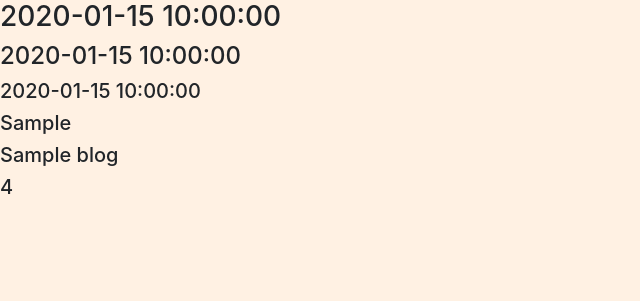
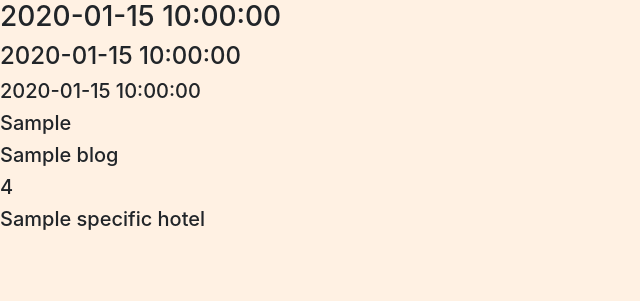
Before and after one commit to Chrisss09/Travel-Tracker, a Flask app: template templates/country.html in a window 1280 px wide. Shown: the part 158-459 px from the top of the page, without its empty margins (0-640 px from the left). Run offline with Flask 2, Linux system fonts and the light colour scheme; the template is opened without the code that fills it: most values are stand-ins (such as "Sample title", 1, 10 or a date in 2020); parts of the project's set-up code (start-up, migrations or seed data) failed here and were passed over; some libraries are stand-ins or nearby versions.

Commit message:
Trying to work with two collections

```diff
--- a/app.py
+++ b/app.py
@@ -9,6 +9,7 @@ app.config["MONGO_URI"] = os.getenv('MONGO_URI')
 
 mongo = PyMongo(app)
 countries = mongo.db.country.find()
+hotels = mongo.db.hotel.find()
 
 @app.route('/')
 @app.route('/home')
@@ -17,14 +18,13 @@ def index():
 
 @app.route('/travel_planner')
 def travel_planner():
-    return render_template('planner.html', country=mongo.db.country.find())
+    return render_template('planner.html', country=mongo.db.country.find(), hotel=mongo.db.hotel.find())
 
-@app.route('/current_country/<country_id>', methods=['POST', 'GET'])
-def current_country(country_id):
-    #for count in countries.find():
-        #print(count)
+@app.route('/current_country/<country_id>/<hotel_info>', methods=['POST', 'GET'])
+def current_country(country_id, hotel_info):
     specific_country = mongo.db.country.find_one({'_id': ObjectId(country_id)})
-    return render_template('country.html', specific_country = specific_country)
+    specific_hotel = mongo.db.hotel.find_one({'_id': ObjectId(hotel_info)})
+    return render_template('country.html', specific_country = specific_country, specific_hotel = specific_hotel)
 
 if __name__ == '__main__':
     app.run(host=os.environ.get('IP'),
--- a/templates/country.html
+++ b/templates/country.html
@@ -1,7 +1,5 @@
 {% extends 'base.html' %}
 {% block content %}
-
-
 
     <h1>{{ specific_country.country_name }}</h1>
     <h2>{{ specific_country.travel_to_date }}</h2>
@@ -12,6 +10,6 @@
     <h5>{{ specific_country.blog }}</h5>
     <h5>{{ specific_country.rating }}</h5>
 
-
+    <h5>{{ specific_hotel.hotel_name }}</h5>
 
 {% endblock %}
--- a/templates/planner.html
+++ b/templates/planner.html
@@ -1,20 +1,22 @@
 {% extends 'base.html' %}
 {% block content %}
 
+    {% for info in hotel %}
         {% for count in country %}
             <div class="card">
                 <h5 class="card-header">{{ count.country_name }}</h5>
                 <div class="card-body">
                     <p class="card-title">Travel Date: {{ count.travel_to_date }} at {{ count.flight_time_to }}</p>
                     <p class="card-title">Travel Time: {{ count.travel_from_date }} at {{ count.flight_time_from }}</p>
-                <p class="card-text">{{ count.usersname }}</p>
+                    <p class="card-text">{{ count.rating }}</p>
                     <div class="col-sm-4">
-                    <a href="{{ url_for('current_country', country_id=count._id) }}" class="btn btn-primary">View</a>
+                        <a href="{{ url_for('current_country', country_id=count._id, hotel_info=info._id) }}" class="btn btn-primary">View</a>
                         <a href="#" class="btn btn-primary">Edit</a>
                         <a href="#" class="btn btn-primary">Delete</a>
                     </div>
                 </div>
             </div>
         {% endfor %}
+    {% endfor %}
 
 {% endblock %}
```
Lines whose indentation alone changed are shown as unchanged.
